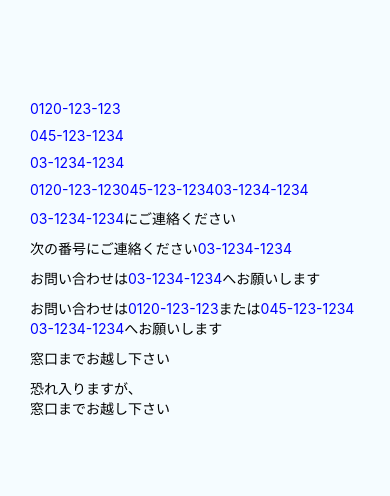
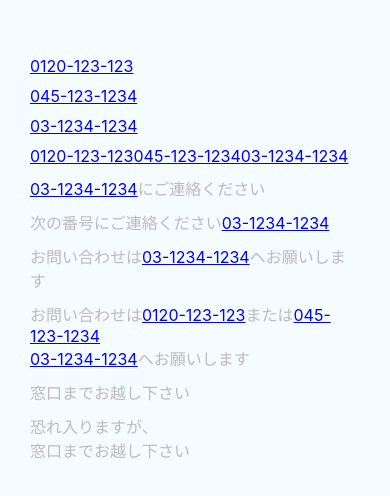
Before and after one commit to ozaki25/ReactNativeTelReg, a React Native app: screen / in a window 390 px wide. Shown: the part 158-654 px from the top of the page. Built offline with nearby package versions, Linux system fonts and the light colour scheme.

Commit message:
add prop types

```diff
--- a/package.json
+++ b/package.json
@@ -7,6 +7,7 @@
     "test": "jest"
   },
   "dependencies": {
+    "prop-types": "^15.6.2",
     "react": "16.2.0",
     "react-native": "0.52.2"
   },
--- a/src/components/LinkablePhoneText.js
+++ b/src/components/LinkablePhoneText.js
@@ -1,5 +1,6 @@
 import React from 'react';
-import { Text } from 'react-native';
+import { StyleSheet, Text } from 'react-native';
+import PropTypes from 'prop-types';
 import PhoneText from './PhoneText';
 
 // 0xxx-xxx-xxx or 0xx-xxx-xxxx or 0x-xxxx-xxxx
@@ -32,6 +33,19 @@ const replacePhoneNumber = message => {
 };
 */
 
-const LinkablePhoneText = ({ children }) => <Text>{replacePhoneNumber(children)}</Text>;
+const styles = StyleSheet.create({
+  text: {
+    color: '#bbb',
+    fontSize: 16,
+  },
+});
+
+const LinkablePhoneText = ({ children }) => (
+  <Text style={styles.text}>{replacePhoneNumber(children)}</Text>
+);
+
+LinkablePhoneText.propTypes = {
+  children: PropTypes.string.isRequired,
+};
 
 export default LinkablePhoneText;
--- a/src/components/PhoneText.js
+++ b/src/components/PhoneText.js
@@ -1,9 +1,12 @@
 import React from 'react';
 import { Linking, StyleSheet, Text } from 'react-native';
+import PropTypes from 'prop-types';
 
 const styles = StyleSheet.create({
   text: {
     color: 'blue',
+    textDecorationLine: 'underline',
+    fontSize: 16,
   },
 });
 
@@ -15,4 +18,8 @@ const PhoneText = ({ phoneNumber }) => (
   </Text>
 );
 
+PhoneText.propTypes = {
+  phoneNumber: PropTypes.string.isRequired,
+};
+
 export default PhoneText;
```
Also changed, not shown: 1 other file (tests, documents, lock files or other folders).
